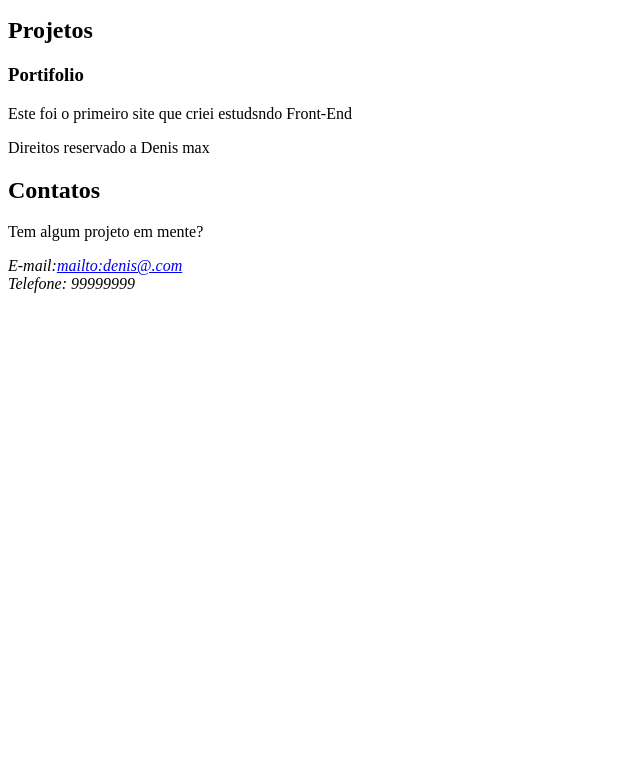
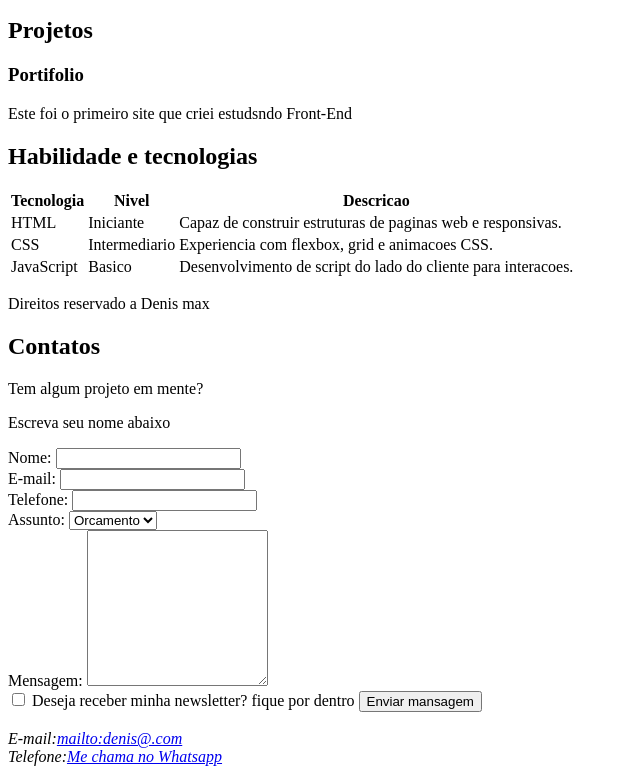
Before and after one commit to denismaxforever-pixel/site, a plain HTML site: page index.html in a window 1280 px wide. Shown: the part 773-1547 px from the top of the page, without its empty margins (0-640 px from the left). Before the commit the page ends 1074 px from the top, so only its background shows below. Drawn offline with Linux system fonts and the light colour scheme.

Commit message:
add de formulário e tabela no site

```diff
--- a/index.html
+++ b/index.html
@@ -1,3 +1,5 @@
+<!DOCTYPE html>
+<html lang="pt-br">
 <!DOCTYPE html>
 <html lang="pt-br">
 
@@ -59,6 +61,45 @@
 
     </section>
 
+      <section id="habilidades">
+
+        <h2>Habilidade e tecnologias</h2>
+
+        <table>
+
+            <thead>
+                <tr>
+                    <th>Tecnologia</th>
+                    <th>Nivel</th>
+                    <th>Descricao</th>
+                </tr>
+            </thead>
+
+            <tbody>
+                <tr>
+                    <td>HTML</td>
+                    <td>Iniciante</td>
+                    <td>Capaz de construir estruturas de paginas web e responsivas.</td>
+                </tr>
+
+                <tr>
+                    <td>CSS</td>
+                    <td>Intermediario</td>
+                    <td>Experiencia com flexbox, grid e animacoes CSS.</td>
+                </tr>
+
+                 <tr>
+                    <td>JavaScript</td>
+                    <td>Basico</td>
+                    <td>Desenvolvimento de script do lado do cliente para interacoes.</td>
+                </tr>
+            </tbody>
+
+        </table>
+
+    </section>
+
+
     <footer>
         <p>Direitos reservado a Denis max </p>
 
@@ -67,9 +108,44 @@
             <h2>Contatos</h2>
             <p>Tem algum projeto em mente?</p>
 
+            <form action="">
+                <p>Escreva seu nome abaixo</p>
+
+                <label for="nome">Nome: </label>
+                <input type="text" id="nome" name="nome" required><br>
+
+                <label for="email">E-mail: </label>
+                <input type="email" id="email" name="email" required><br>
+
+                <label for="telefone">Telefone: </label>
+                <input type="telefone" id="telefone" name="telefone"><br>
+
+                <label for="assunto">Assunto: </label>
+                <select name="telefone" id="assunto">
+                    <option value="orcamento">Orcamento</option>
+                    <option value="duvida">Duvida</option>
+                    <option value="outro">Outro</option>
+                </select>
+
+                <br>
+
+                <label for="mensagem">Mensagem: </label>
+                <textarea name="mensagem" id="mensagem" cois="30" rows="10"></textarea>
+
+                <br>
+
+                <input type="checkbox" id="inscricao" name="incricao">
+                <label for="incricao">Deseja receber minha newsletter? fique por dentro</label>
+
+                <input type="submit" value="Enviar mansagem">
+
+                <br>
+
+            </form><br>
+
             <address>
                 E-mail:<a href="mailto:denis@.com">mailto:denis@.com</a> <br>
-                Telefone: 99999999
+                Telefone:<a href="url:wa.me//5548991587921">Me chama no Whatsapp</a>
             </address>
 
         </section>
```
